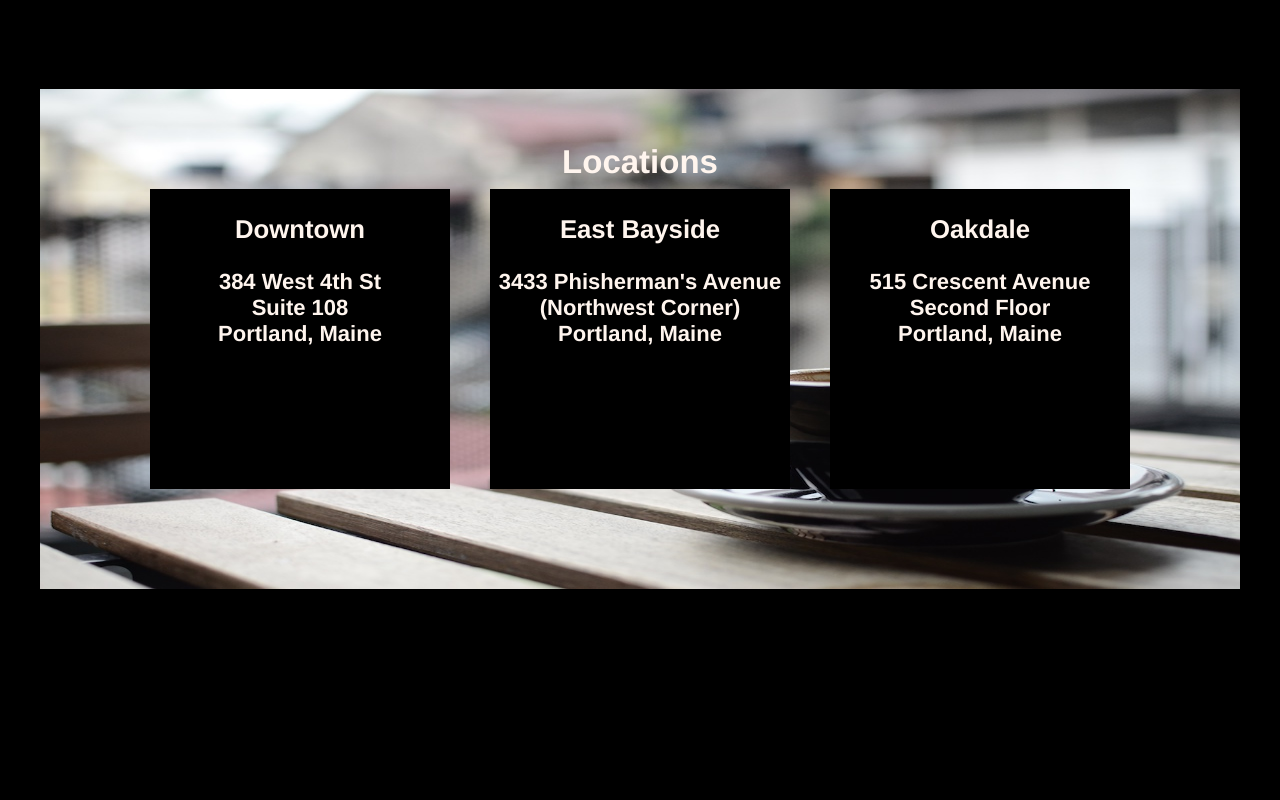
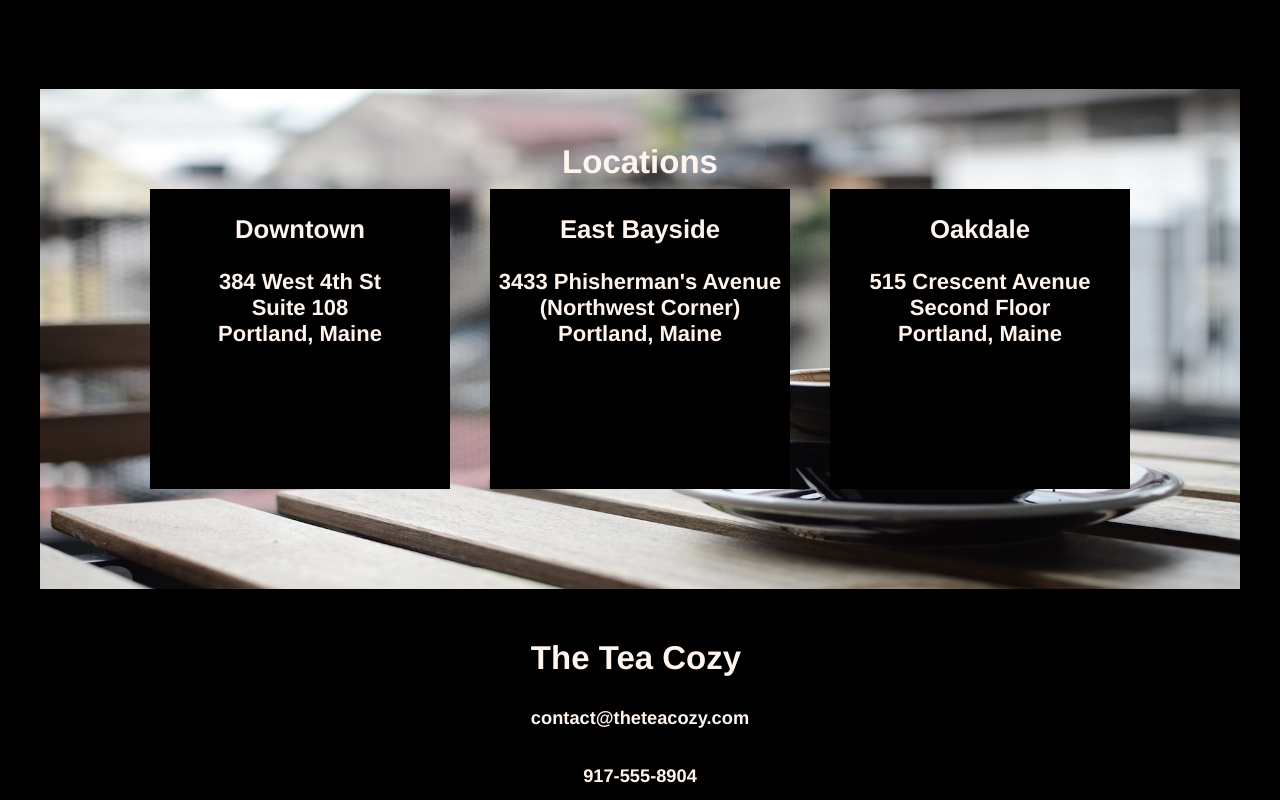
Before and after one commit to JeremyRecker/WebDev, a plain HTML site: page WebDev/Tea Cozy/index.html in a window 1280 px wide. Shown: the part 1513-2313 px from the top of the page. Before the commit the page ends 2160 px from the top, so only its background shows below. Drawn offline with Linux system fonts and the light colour scheme.

Commit message:
made contact section

```diff
--- a/WebDev/Tea Cozy/index.html
+++ b/WebDev/Tea Cozy/index.html
@@ -111,6 +111,17 @@
                         <span>Portland, Maine</span>
                     </div>
             </section>
+            <section id="contact">
+                <h2 class="text-overlay">
+                    The Tea Cozy
+                </h2>
+                <h5>
+                    contact@theteacozy.com
+                </h5>
+                <h5>
+                    917-555-8904
+                </h5>
+            </section>
         </main>
         <footer>
 
--- a/WebDev/Tea Cozy/style.css
+++ b/WebDev/Tea Cozy/style.css
@@ -23,6 +23,11 @@ h2 {
 
 h4 {
     /*border: 1px solid purple;*/
+}
+
+h5 {
+    margin-bottom: 5px;
+
 }
 
 header {
@@ -191,6 +196,17 @@ max-height: 700px;
     margin-right: 20px;
 }
 
+#contact {
+    display: flex;
+    flex-direction: column;
+    align-items: center;
+
+}
+
+#contact h2 {
+    margin-top: 5;
+}
+
 footer {
 
 }
```
